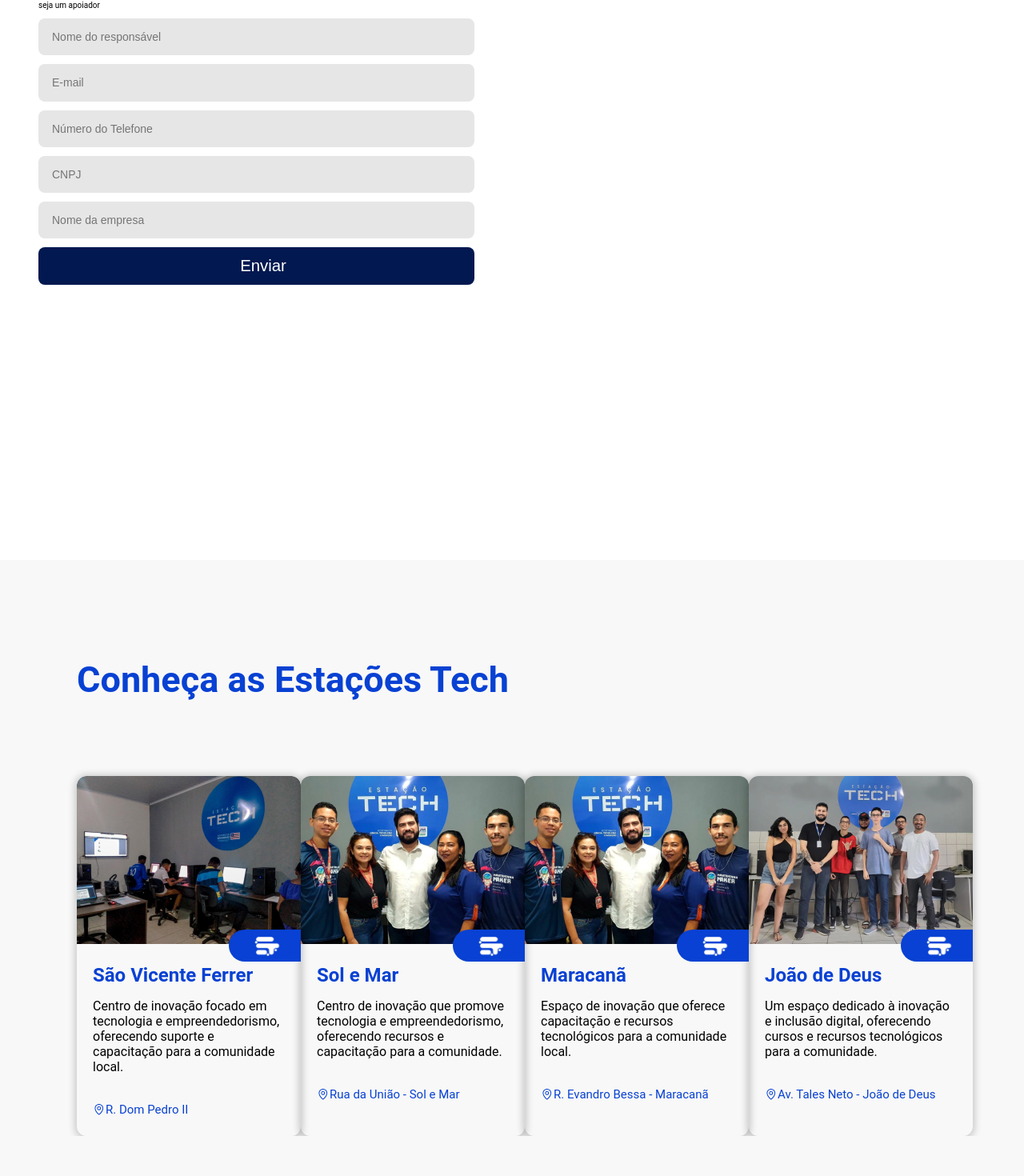
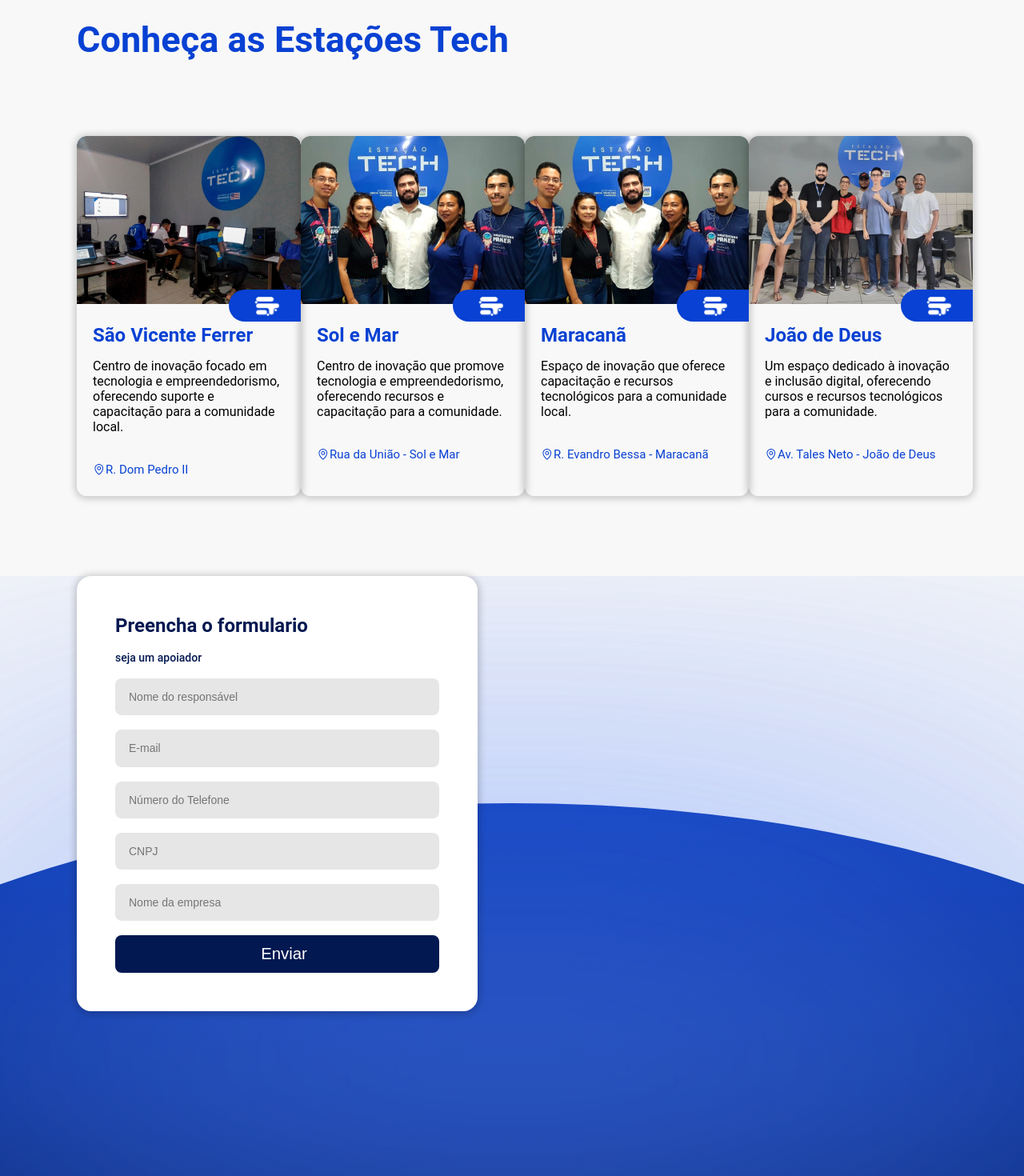
Before and after one commit to EmanuelJovito/hackadoido, a Next.js app: page / in a window 1280 px wide. Shown: the part 1273-2743 px from the top of the page at 80% size. Before the commit the page ends 2693 px from the top, so only its background shows below. Built offline with nearby package versions, Linux system fonts and the light colour scheme.

Commit message:
editando formulario

```diff
--- a/src/app/page.tsx
+++ b/src/app/page.tsx
@@ -9,8 +9,8 @@ export default function Home() {
     <main>
       <GlobalStyle />
       <HeroSection />
+      <AboutStation />
       <FormSection />
-      <AboutStation />
     </main>
   );
 }
--- a/src/presentation/modules/FormSection/FormSection.tsx
+++ b/src/presentation/modules/FormSection/FormSection.tsx
@@ -1,11 +1,13 @@
 "use client";
 import * as S from "./FormsSection.styled";
 import { Form } from "./components/Form/Form";
+import { Wrapper } from "@/presentation/shared/components/layout/Wrapper/Wrapper";
 export function FormSection() {
   return (
     <S.Main>
-      <h1>oi</h1>
-      <Form />
+      <Wrapper>
+        <Form />
+      </Wrapper>
     </S.Main>
   );
 }
--- a/src/presentation/modules/FormSection/FormsSection.styled.ts
+++ b/src/presentation/modules/FormSection/FormsSection.styled.ts
@@ -1,7 +1,7 @@
 import { styled } from "styled-components";
 
 export const Main = styled.main`
+  margin-top: 10rem;
   width: 100vw;
   height: 100vh;
-  background-color: white;
 `;
--- a/src/presentation/modules/FormSection/components/Form/Form.styled.ts
+++ b/src/presentation/modules/FormSection/components/Form/Form.styled.ts
@@ -1,18 +1,44 @@
 "use client";
 
 import { styled } from "styled-components";
+import Image from "next/image";
+export const BackgroundCircle = styled(Image)`
+  position: absolute;
+  bottom: 100;
+  left: 0;
+  object-fit: cover;
+  width: 100%;
+  z-index: -1;
+  @media (max-width: 768px) {
+    overflow: hidden;
+  }
+`;
+export const Title = styled.h1`
+  font-size: 2.4rem;
+  font-weight: 700;
+  color: #021850;
+`;
+export const Span = styled.span`
+  font-size: 1.4rem;
+  font-weight: 500;
+  color: #021850;
+`;
 
 export const Container = styled.section`
   width: 100%;
 `;
 
 export const Form = styled.form`
+  margin-top: 10rem;
   display: flex;
   flex-direction: column;
   gap: 1.1rem;
-  width: 64.1rem;
+  width: 50.1rem;
+  gap: 1.8rem;
   padding: 4.8rem;
-  box-shadow: ;
+  box-shadow: 0px 1px 8px 3px #0000002e;
+  border-radius: 18px;
+  background-color: white;
 `;
 
 export const Fieldset = styled.fieldset`
@@ -42,11 +68,3 @@ export const Button = styled.button`
   background-color: #021850;
   color: white;
 `;
-
-export const Span = styled.span`
-  margin-top: -5px;
-  display: flex;
-  justify-content: end;
-  font-size: 1.4rem;
-  font-weight: 700;
-`;
--- a/src/presentation/modules/FormSection/components/Form/Form.tsx
+++ b/src/presentation/modules/FormSection/components/Form/Form.tsx
@@ -1,11 +1,13 @@
 import * as S from "./Form.styled";
+import Efect from "@/../public/effects (1).svg";
 
 export function Form() {
   return (
     <S.Container>
+      <S.BackgroundCircle src={Efect} alt="" />
       <S.Form>
-        <h1>Preencha o formulario</h1>
-        <span>seja um apoiador</span>
+        <S.Title>Preencha o formulario</S.Title>
+        <S.Span>seja um apoiador</S.Span>
         <S.Fieldset>
           <S.Input
             placeholder="Nome do responsável"
```
Also changed, not shown: public/effects (1).svg (added), public/section-contato.svg (added).
